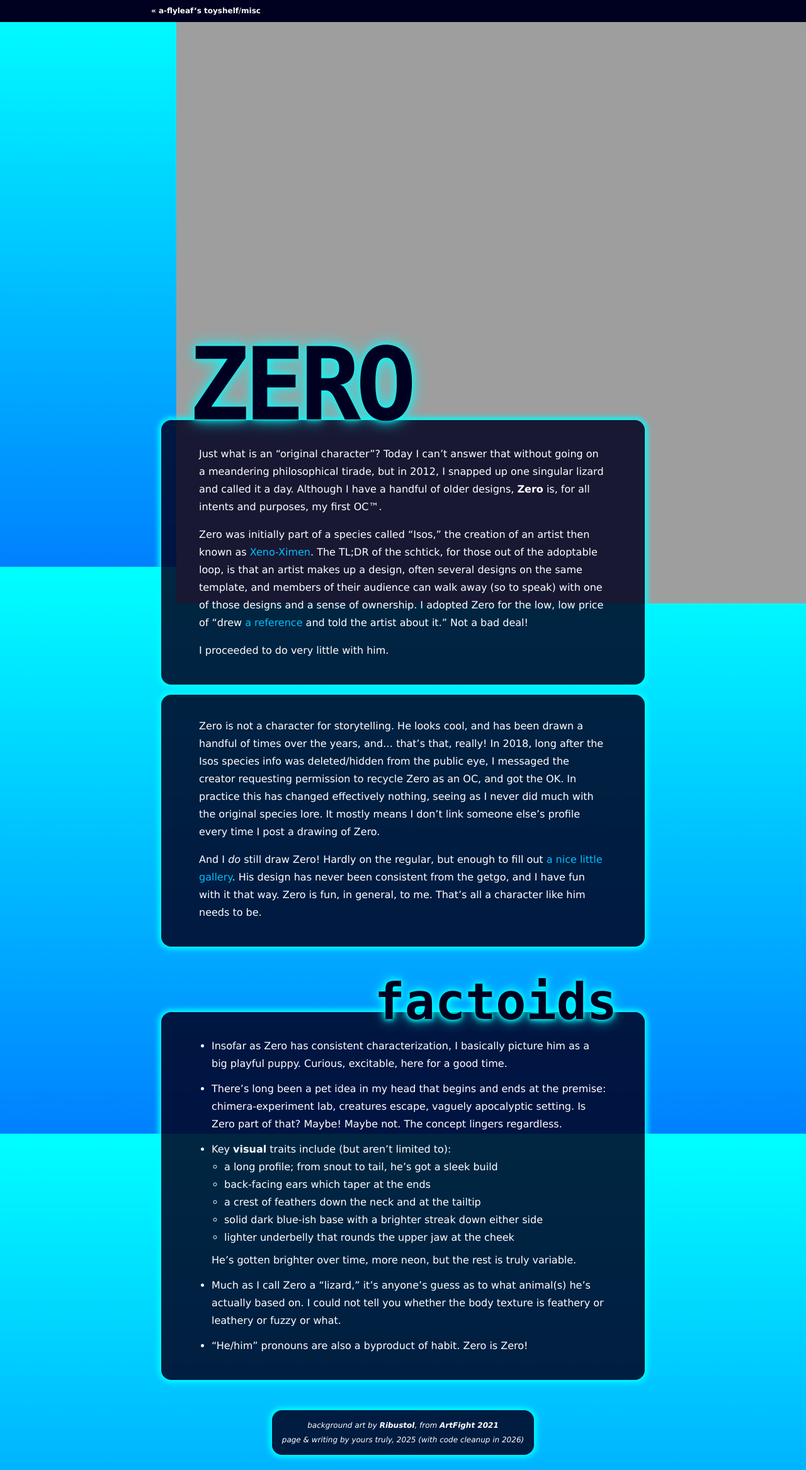
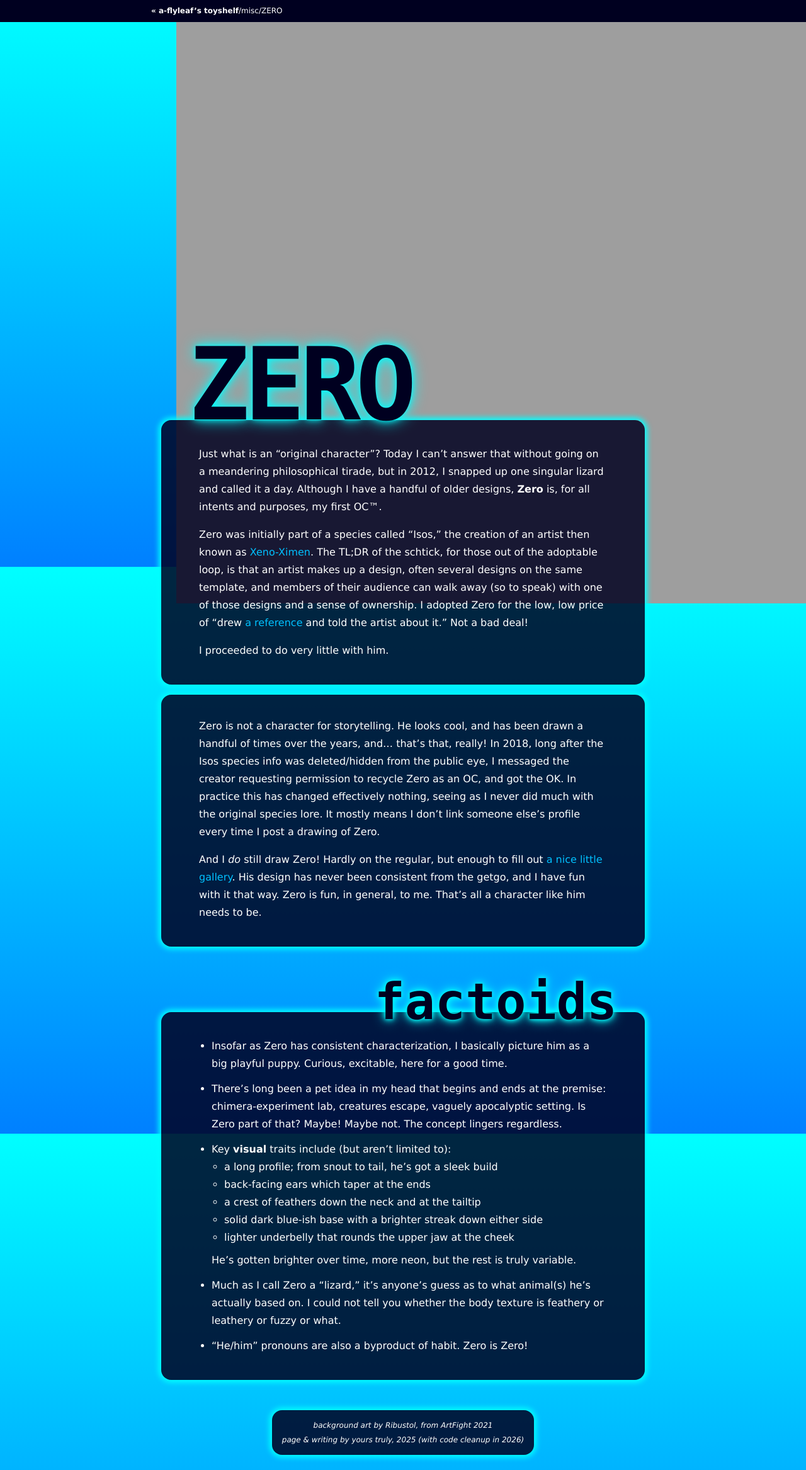
Before and after one commit to a-flyleaf/toyshelf, a Jekyll site: the page built from misc/zero-profile.html, in a window 1280 px wide. Shown: the whole page at 63% size. Built offline with Jekyll 4.4.1, drawn with Linux system fonts in a browser that asks for light colours.

Commit message:
zero-profile: link misc/zero in topnav

```diff
--- a/misc/zero-profile.html
+++ b/misc/zero-profile.html
@@ -20,7 +20,8 @@ layout: none
       .wrap{margin:0 auto; padding:1em; max-width:50rem;}
 
       nav{width:100%; background:#000020; padding:.35rem .5rem .65rem;} nav .wrap{padding:0;}
-      nav a,footer a{color:inherit; font-weight:bold;} nav a:hover,nav a:active,nav a:focus{color:#00ffff;}
+      nav a,footer a{color:inherit;} nav a:hover,nav a:active,nav a:focus{color:#00ffff;}
+			#here{text-transform:uppercase;}
 
       #ribustol{background:url(https://a-flyleaf.github.io/artfight/assets/img/def/2021/16.png); width:1000px; height:1000px; max-height:110vh; max-width:100%; background-size:cover; position:fixed; z-index:-1; right:0; top:-2rem;}
 
@@ -57,7 +58,7 @@ layout: none
   <body>
     <div id="ribustol"></div>
 
-    <nav><div class="wrap"><small><b>« <a href="{%include url.html%}">a-flyleaf’s toyshelf</a></b>/<a href="{%include url.html%}/misc">misc</a></small></div></nav>
+    <nav><div class="wrap"><small><b>« <a href="{%include url.html%}">a-flyleaf’s toyshelf</a></b>/<a href="{%include url.html%}/misc">misc</a>/<a href="{%include url.html%}/misc/zero" id="here">zero</a></small></div></nav>
 
     <div class="wrap">
 
```
